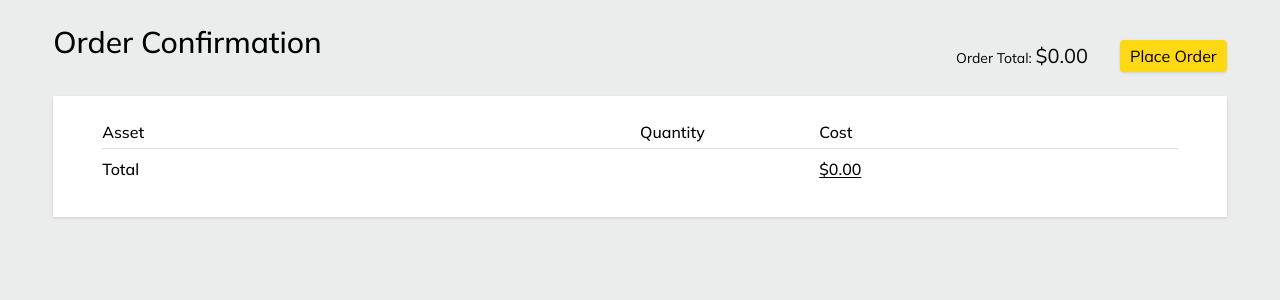
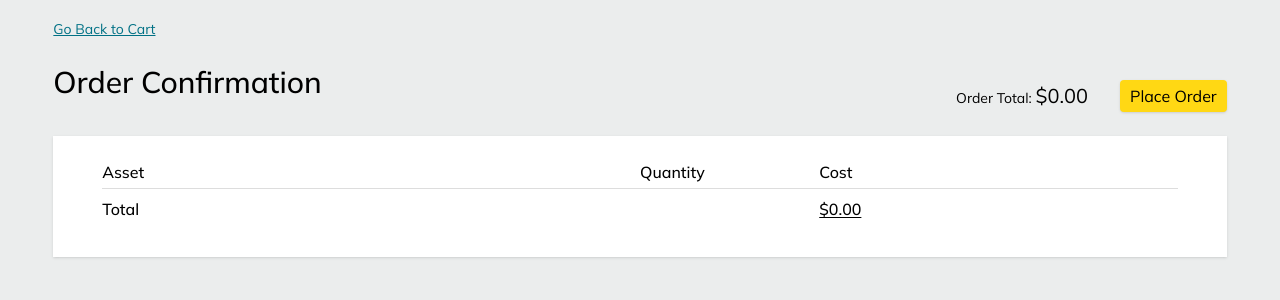
Before and after one commit to EstherSeyi/world-shop, a Next.js app: page /checkout-confirmation in a window 1280 px wide. Shown: the top 300 px of the page. Built offline with nearby package versions, Linux system fonts and the light colour scheme.

Commit message:
adds go back to cart link

```diff
--- a/pages/checkout-confirmation.tsx
+++ b/pages/checkout-confirmation.tsx
@@ -1,4 +1,5 @@
 import { useMemo } from "react";
+import Link from "next/link";
 
 import { useCart } from "../src/hooks/cart";
 import { calculateTotalCartValue } from "../src/components/SubTotal";
@@ -18,6 +19,14 @@ const ConfirmCheckout = () => {
 
   return (
     <main className="md:bg-[#ebeded] min-h-screen">
+      <div className="w-11/12 mx-auto max-w-7xl pt-4">
+        <Link
+          href="/cart"
+          className="text-bluish text-sm underline hover:font-bold focus:font-bold transition-all focus:outline-none"
+        >
+          Go Back to Cart
+        </Link>
+      </div>
       <div className="mx-auto w-11/12 max-w-7xl pt-6">
         <section className="flex flex-col sm:flex-row justify-between mb-6">
           <h1 className="text-3xl font-medium">Order Confirmation</h1>
```
